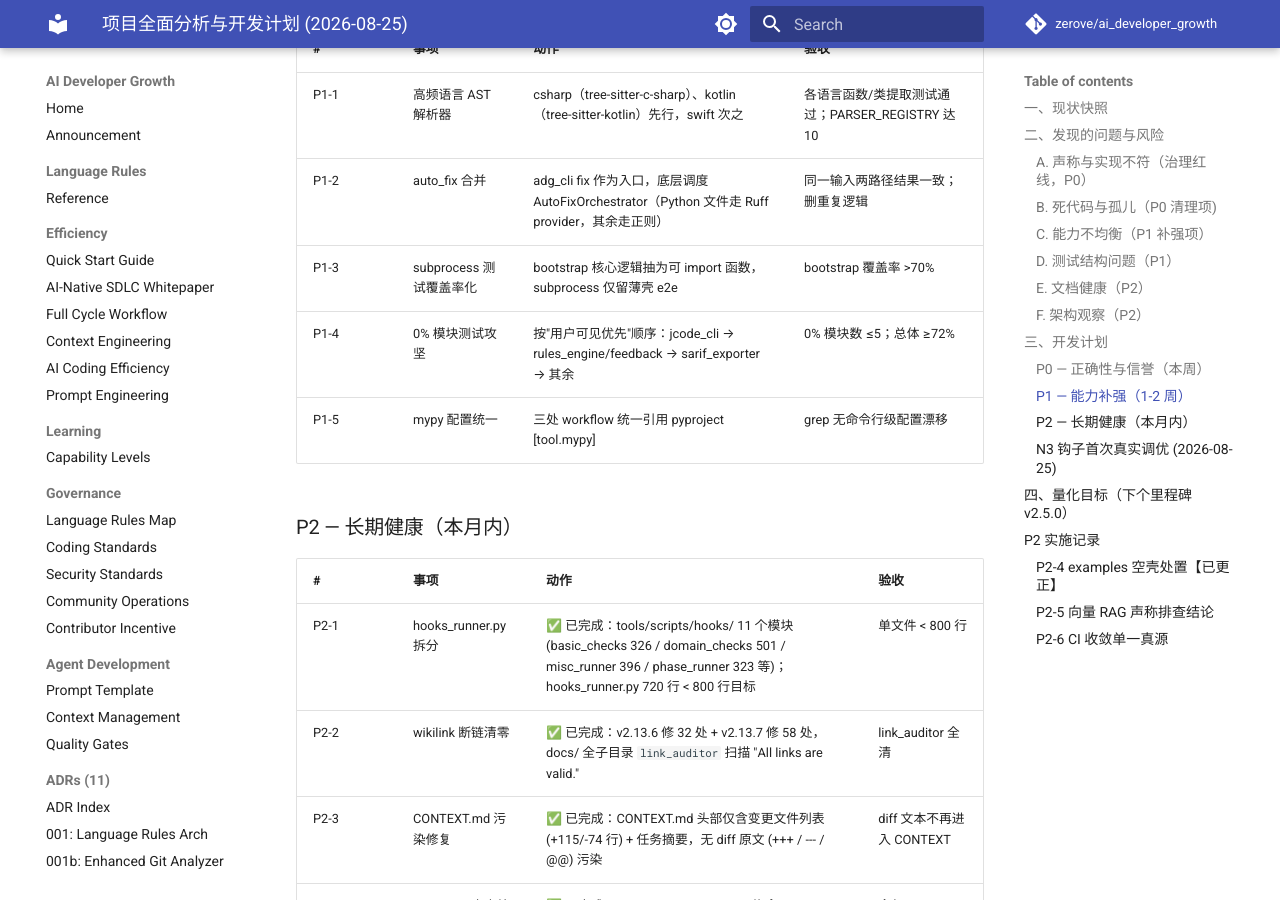
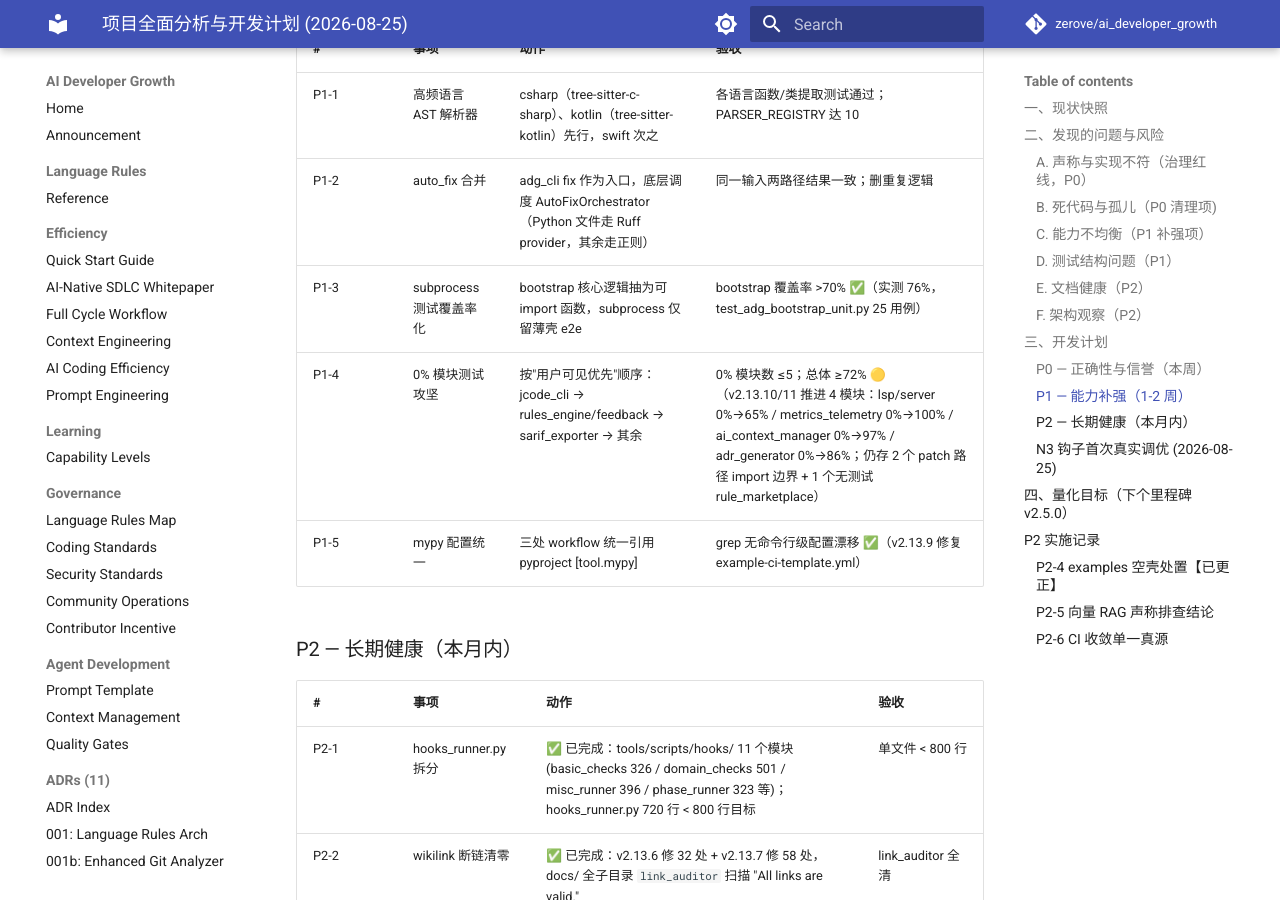
Before and after one commit to zerove/ai_developer_growth, an MkDocs documentation site: the page built from docs/governance/project-analysis-and-roadmap-2026-08.md, in a window 1280 px wide and 900 px high, scrolled down 3202 px. Built offline with MkDocs 1.6.1 and Material for MkDocs 9.7.7, drawn with Linux system fonts in a browser that asks for light colours; comment, search, counter and statistics services are not loaded.

Commit message:
fix(ci): P1-5 mypy 配置双源合一（pre-commit + mypy.ini）— v2.13.12
.pre-commit-config.yaml mypy hook 原本带 --strict --ignore-missing-imports
--config-file mypy.ini 命令行参数 + mypy.ini 与 pyproject.toml [tool.mypy]
并存（warn_return_any 冲突：pyproject=false / mypy.ini=true）。

修复：
- pre-commit mypy hook 改 args: [tools/scripts/]
- mypy.ini 合并到 pyproject.toml（新增 disallow_incomplete_defs /
  show_error_codes；保留 pygls.* override；移除 stale tree_sitter_languages
  override；warn_return_any 以 pyproject 为准）
- 删除 mypy.ini
- 4 个 mypy 调用全部裸用 pyproject

ROADMAP 同步：P1-3 标完成（bootstrap 76% > 70% 目标）；P1-4 标进度
（v2.13.10/11 推进 4 模块）；P1-5 标完成（v2.13.9 + 本次合并 mypy.ini）。

验证：mypy 190 文件 clean；pre-commit mypy Passed。

```diff
--- a/.pre-commit-config.yaml
+++ b/.pre-commit-config.yaml
@@ -18,8 +18,10 @@ repos:
     hooks:
       - id: mypy
         additional_dependencies: [pyyaml, types-requests, types-pyyaml]
-        args: [--strict, --ignore-missing-imports, --config-file, mypy.ini, tools/scripts/]
+        args: [tools/scripts/]
         pass_filenames: false
+        # mypy 配置统一由 pyproject.toml [tool.mypy] 提供
+        # 不要在此处加 --strict / --ignore-missing-imports / --config-file（避免漂移）
 
   # ── Python: basic checks ─────────────────────────────────────────
   - repo: https://github.com/pre-commit/pre-commit-hooks
--- a/docs/governance/project-analysis-and-roadmap-2026-08.md
+++ b/docs/governance/project-analysis-and-roadmap-2026-08.md
@@ -66,9 +66,9 @@
 |---|---|---|---|
 | P1-1 | 高频语言 AST 解析器 | csharp（tree-sitter-c-sharp）、kotlin（tree-sitter-kotlin）先行，swift 次之 | 各语言函数/类提取测试通过；PARSER_REGISTRY 达 10 |
 | P1-2 | auto_fix 合并 | adg_cli fix 作为入口，底层调度 AutoFixOrchestrator（Python 文件走 Ruff provider，其余走正则） | 同一输入两路径结果一致；删重复逻辑 |
-| P1-3 | subprocess 测试覆盖率化 | bootstrap 核心逻辑抽为可 import 函数，subprocess 仅留薄壳 e2e | bootstrap 覆盖率 >70% |
-| P1-4 | 0% 模块测试攻坚 | 按"用户可见优先"顺序：jcode_cli → rules_engine/feedback → sarif_exporter → 其余 | 0% 模块数 ≤5；总体 ≥72% |
-| P1-5 | mypy 配置统一 | 三处 workflow 统一引用 pyproject [tool.mypy] | grep 无命令行级配置漂移 |
+| P1-3 | subprocess 测试覆盖率化 | bootstrap 核心逻辑抽为可 import 函数，subprocess 仅留薄壳 e2e | bootstrap 覆盖率 >70% ✅（实测 76%，test_adg_bootstrap_unit.py 25 用例）|
+| P1-4 | 0% 模块测试攻坚 | 按"用户可见优先"顺序：jcode_cli → rules_engine/feedback → sarif_exporter → 其余 | 0% 模块数 ≤5；总体 ≥72% 🟡（v2.13.10/11 推进 4 模块：lsp/server 0%→65% / metrics_telemetry 0%→100% / ai_context_manager 0%→97% / adr_generator 0%→86%；仍存 2 个 patch 路径 import 边界 + 1 个无测试 rule_marketplace）|
+| P1-5 | mypy 配置统一 | 三处 workflow 统一引用 pyproject [tool.mypy] | grep 无命令行级配置漂移 ✅（v2.13.9 修复 example-ci-template.yml）|
 
 ### P2 — 长期健康（本月内）
 | # | 事项 | 动作 | 验收 |
```
Also changed, not shown: CHANGELOG.md (+32 -0 lines), CONTEXT.md (+20 -13 lines), pyproject.toml (+8 -1 lines), 2 other files.
